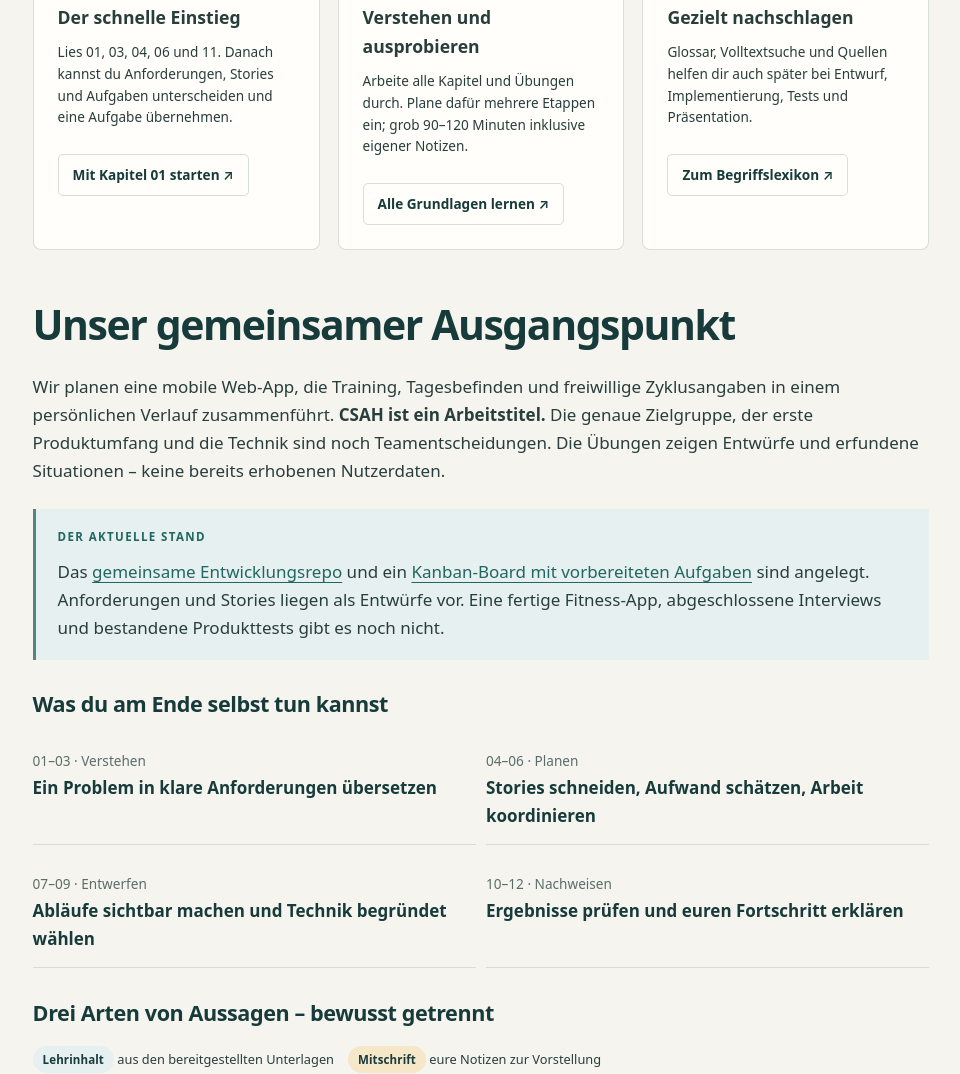
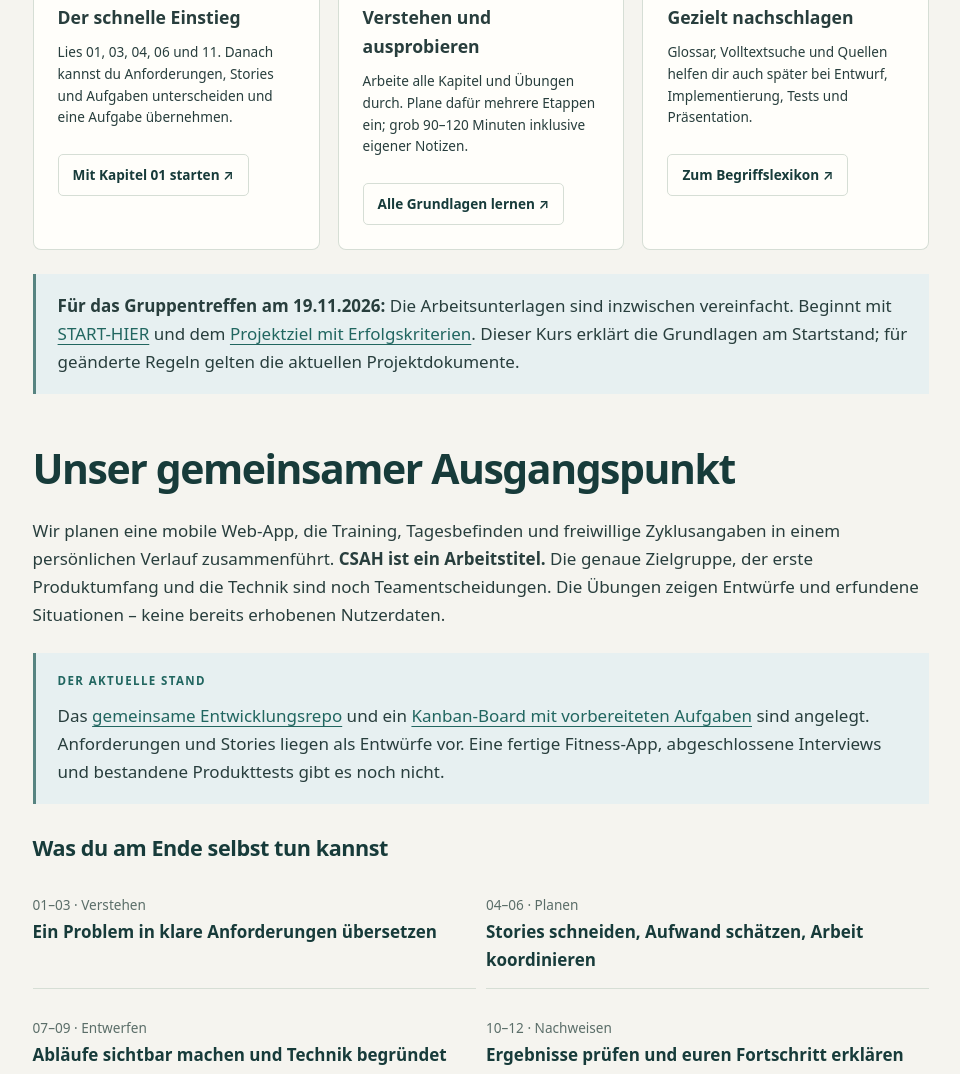
Before and after one commit to al3v4l3/cycle-activity-project, a plain HTML site: page lernen/index.html in a window 1280 px wide. Shown: the part 720-1794 px from the top of the page, without its empty margins (293-1253 px from the left). Drawn offline with Linux system fonts and the light colour scheme.

Commit message:
Projektunterlagen vereinfachen und Ziel mit Erfolgskriterien konkretisieren

```diff
--- a/lernen/index.html
+++ b/lernen/index.html
@@ -35,6 +35,7 @@
 <div class="eyebrow">Ein Lernbegleiter für euer Viererteam · Stand 11.11.2026</div>
 <div class="hero"><div><h1>Von der Idee<br>zum begründeten<br><span style="color:var(--teal)">Projekt.</span></h1><p class="intro">Du bist neu in der Gruppe und hast die Vorlesung verpasst? Hier lernst du, wie Software Engineering funktioniert – und wie du bei unserer Fitness-Web-App mitarbeiten kannst.</p><div class="actions"><a href="#landkarte" class="btn primary">Lernreise beginnen →</a><a href="#praxis" class="btn">Direkt zum Teamstart</a></div><p class="small muted">12 Kapitel · Übungen mit Erklärungen · ein durchgehendes Projektbeispiel</p></div><div class="herodiagram" role="img" aria-label="Vom Problem über Anforderung und Story zu einem prüfbaren Ergebnis"><div class="hnode"><small>Verstehen</small><b>Welches Problem lösen wir?</b></div><span class="heroarrow" aria-hidden="true">↓</span><div class="hnode"><small>Vereinbaren</small><b>Was soll die App können?</b></div><span class="heroarrow" aria-hidden="true">↓</span><div class="hnode"><small>Gemeinsam entwickeln</small><b>Was machen wir als Nächstes?</b></div><span class="heroarrow" aria-hidden="true">↓</span><div class="hnode"><small>Prüfen und lernen</small><b>Hilft das Ergebnis wirklich?</b></div></div></div>
 <div class="grid3"><div class="card path"><span class="eyebrow">Für das nächste Treffen</span><b>Der schnelle Einstieg</b><p class="small">Lies 01, 03, 04, 06 und 11. Danach kannst du Anforderungen, Stories und Aufgaben unterscheiden und eine Aufgabe übernehmen.</p><a href="#landkarte" class="btn">Mit Kapitel 01 starten ↗</a></div><div class="card path"><span class="eyebrow">Für das ganze Projekt</span><b>Verstehen und ausprobieren</b><p class="small">Arbeite alle Kapitel und Übungen durch. Plane dafür mehrere Etappen ein; grob 90–120 Minuten inklusive eigener Notizen.</p><a href="#landkarte" class="btn">Alle Grundlagen lernen ↗</a></div><div class="card path"><span class="eyebrow">Wenn ein Begriff fehlt</span><b>Gezielt nachschlagen</b><p class="small">Glossar, Volltextsuche und Quellen helfen dir auch später bei Entwurf, Implementierung, Tests und Präsentation.</p><a href="#glossar" class="btn">Zum Begriffslexikon ↗</a></div></div>
+<div class="callout project"><strong>Für das Gruppentreffen am 19.11.2026:</strong> Die Arbeitsunterlagen sind inzwischen vereinfacht. Beginnt mit <a href="https://github.com/al3v4l3/cycle-activity-project/blob/main/START-HIER.md" target="_blank" rel="noopener">START-HIER</a> und dem <a href="https://github.com/al3v4l3/cycle-activity-project/blob/main/docs/00-projektziel.md" target="_blank" rel="noopener">Projektziel mit Erfolgskriterien</a>. Dieser Kurs erklärt die Grundlagen am Startstand; für geänderte Regeln gelten die aktuellen Projektdokumente.</div>
 <h2>Unser gemeinsamer Ausgangspunkt</h2><p>Wir planen eine mobile Web-App, die Training, Tagesbefinden und freiwillige Zyklusangaben in einem persönlichen Verlauf zusammenführt. <strong>CSAH ist ein Arbeitstitel.</strong> Die genaue Zielgruppe, der erste Produktumfang und die Technik sind noch Teamentscheidungen. Die Übungen zeigen Entwürfe und erfundene Situationen – keine bereits erhobenen Nutzerdaten.</p>
 <div class="callout project"><div class="eyebrow">Der aktuelle Stand</div><p>Das <a href="https://github.com/al3v4l3/cycle-activity-project" target="_blank" rel="noopener">gemeinsame Entwicklungsrepo</a> und ein <a href="https://github.com/users/al3v4l3/projects/1/views/1" target="_blank" rel="noopener">Kanban-Board mit vorbereiteten Aufgaben</a> sind angelegt. Anforderungen und Stories liegen als Entwürfe vor. Eine fertige Fitness-App, abgeschlossene Interviews und bestandene Produkttests gibt es noch nicht.</p></div>
 <h3>Was du am Ende selbst tun kannst</h3><div class="routegroup"><a class="routecard" href="#bedarf"><small>01–03 · Verstehen</small><b>Ein Problem in klare Anforderungen übersetzen</b></a><a class="routecard" href="#stories"><small>04–06 · Planen</small><b>Stories schneiden, Aufwand schätzen, Arbeit koordinieren</b></a><a class="routecard" href="#modelle"><small>07–09 · Entwerfen</small><b>Abläufe sichtbar machen und Technik begründet wählen</b></a><a class="routecard" href="#qualitaet"><small>10–12 · Nachweisen</small><b>Ergebnisse prüfen und euren Fortschritt erklären</b></a></div>
```
Also changed, not shown: 18 other files.
